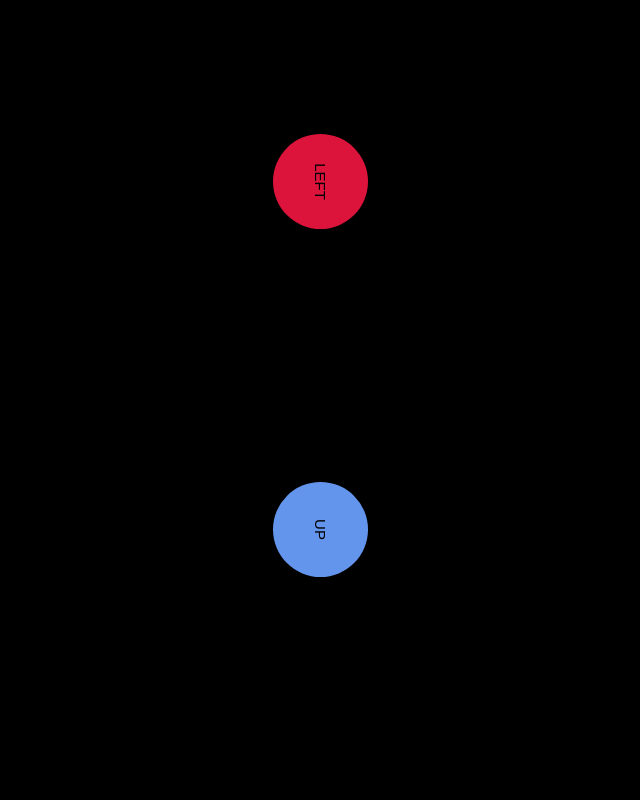
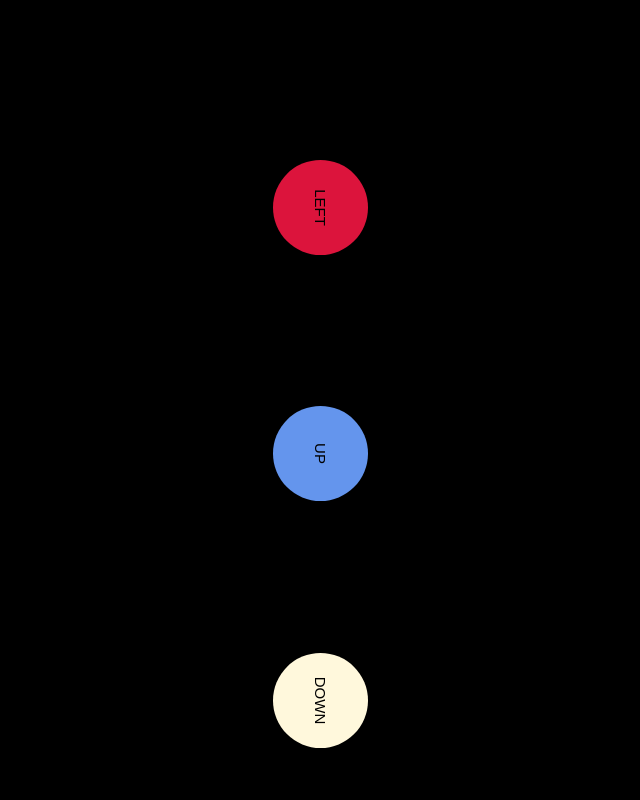
Before and after one commit to matamalaortiz/understanding_networks_2017, a website: page ball_controller_firebase/controller_page/index.html in a window 1280 px wide. Shown: the top 800 px of the page, without its empty margins (320-960 px from the left). Drawn offline with Linux system fonts and the light colour scheme.

Commit message:
controller

```diff
--- a/ball_controller_firebase/controller_page/index.html
+++ b/ball_controller_firebase/controller_page/index.html
@@ -16,7 +16,7 @@
     height: 95px;
     border: none;
     border-radius: 95px;
-    margin: 10%;
+    margin-top: 12%;
     font-size: 15px;
     -ms-transform: rotate(90deg); /* IE 9 */
     -webkit-transform: rotate(90deg); /* Chrome, Safari, Opera */
```
